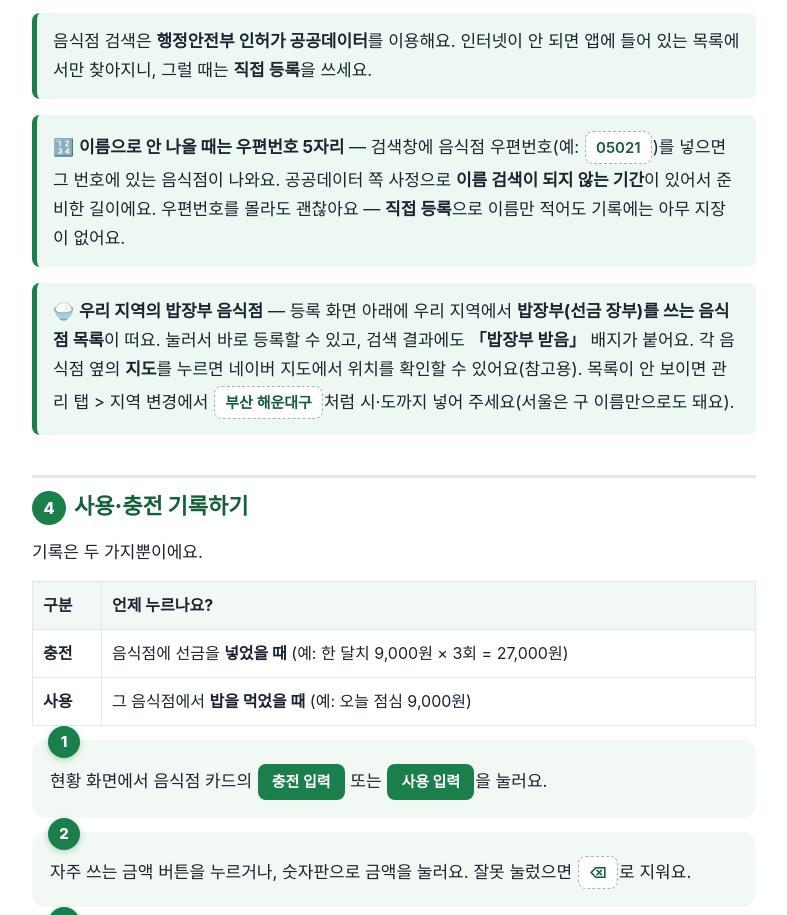
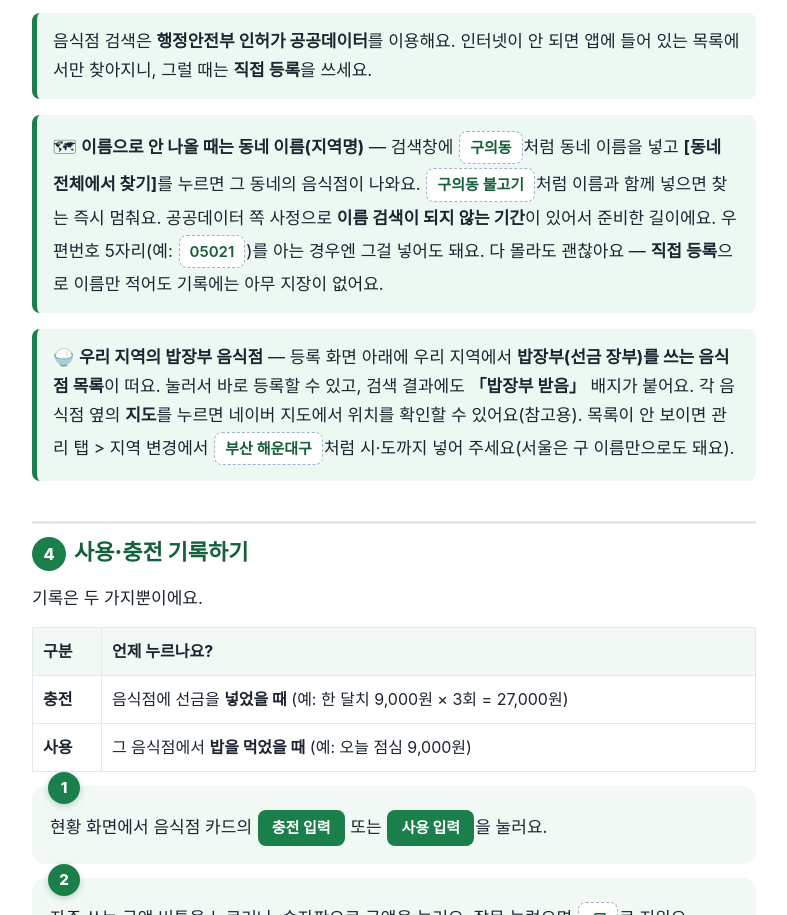
Before and after one commit to NULMARU/Prepaid_PWA, a website: page docs/manual-staff.html in a window 1280 px wide. Shown: the part 2993-3908 px from the top of the page, without its empty margins (246-1033 px from the left). Drawn offline with Linux system fonts and the light colour scheme.

Commit message:
직원 안내서: 지역명(동) 검색 반영 — 우편번호는 보조로
Co-Authored-By: Claude Fable 5 <noreply@anthropic.com>

```diff
--- a/docs/manual-staff.html
+++ b/docs/manual-staff.html
@@ -135,7 +135,7 @@ footer{color:var(--muted);font-size:13px;margin-top:40px;text-align:center}
 <div class="step"><div class="step-num">3</div><div class="step-body">찾은 음식점을 <b>터치하면 바로 등록</b>돼요.</div></div>
 <div class="step"><div class="step-num">4</div><div class="step-body">목록에 없으면 <span class="btn-secondary">직접 등록</span>으로 이름(과 동)을 적어 등록해요.</div></div>
 <div class="tip">음식점 검색은 <b>행정안전부 인허가 공공데이터</b>를 이용해요. 인터넷이 안 되면 앱에 들어 있는 목록에서만 찾아지니, 그럴 때는 <b>직접 등록</b>을 쓰세요.</div>
-<div class="tip">🔢 <b>이름으로 안 나올 때는 우편번호 5자리</b> — 검색창에 음식점 우편번호(예: <span class="field">05021</span>)를 넣으면 그 번호에 있는 음식점이 나와요. 공공데이터 쪽 사정으로 <b>이름 검색이 되지 않는 기간</b>이 있어서 준비한 길이에요. 우편번호를 몰라도 괜찮아요 — <b>직접 등록</b>으로 이름만 적어도 기록에는 아무 지장이 없어요.</div>
+<div class="tip">🗺 <b>이름으로 안 나올 때는 동네 이름(지역명)</b> — 검색창에 <span class="field">구의동</span>처럼 동네 이름을 넣고 <b>[동네 전체에서 찾기]</b>를 누르면 그 동네의 음식점이 나와요. <span class="field">구의동 불고기</span>처럼 이름과 함께 넣으면 찾는 즉시 멈춰요. 공공데이터 쪽 사정으로 <b>이름 검색이 되지 않는 기간</b>이 있어서 준비한 길이에요. 우편번호 5자리(예: <span class="field">05021</span>)를 아는 경우엔 그걸 넣어도 돼요. 다 몰라도 괜찮아요 — <b>직접 등록</b>으로 이름만 적어도 기록에는 아무 지장이 없어요.</div>
 <div class="tip">🍚 <b>우리 지역의 밥장부 음식점</b> — 등록 화면 아래에 우리 지역에서 <b>밥장부(선금 장부)를 쓰는 음식점 목록</b>이 떠요. 눌러서 바로 등록할 수 있고, 검색 결과에도 <b>「밥장부 받음」</b> 배지가 붙어요. 각 음식점 옆의 <b>지도</b>를 누르면 네이버 지도에서 위치를 확인할 수 있어요(참고용). 목록이 안 보이면 관리 탭 &gt; 지역 변경에서 <span class="field">부산 해운대구</span>처럼 시·도까지 넣어 주세요(서울은 구 이름만으로도 돼요).</div>
 
 <h2 id="record"><span class="num">4</span>사용·충전 기록하기</h2>
```
